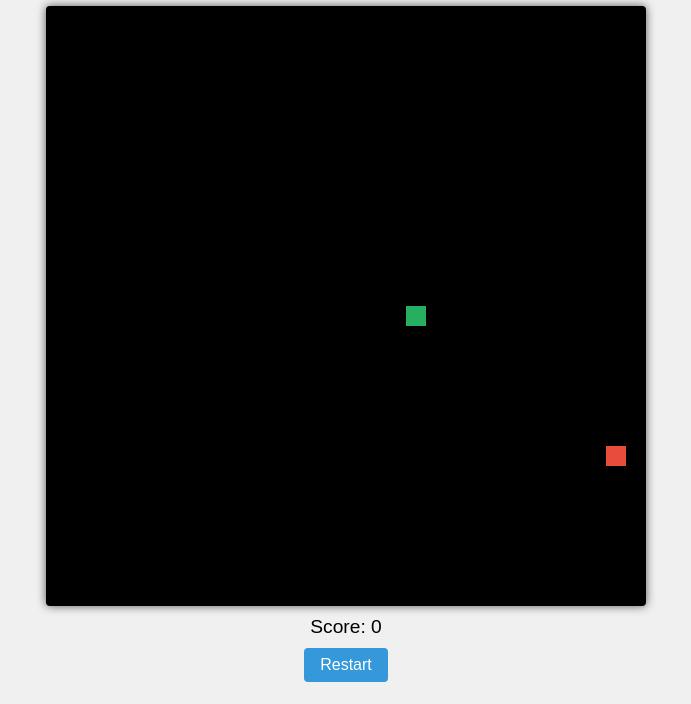
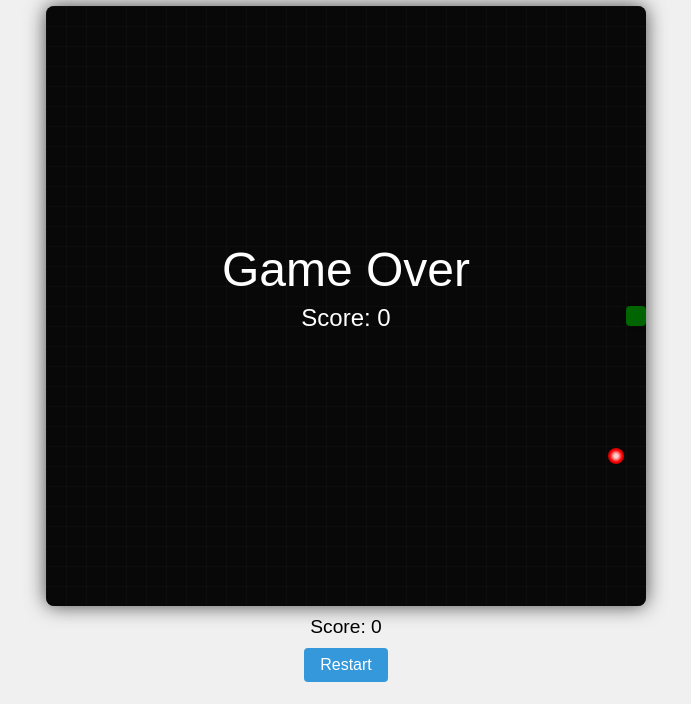
Before and after one commit to Reddy6812/snakegame, a plain HTML site: page index.html in a window 1280 px wide. Shown: the part 96-800 px from the top of the page, without its empty margins (294-985 px from the left). Drawn offline with Linux system fonts and the light colour scheme.

Commit message:
Improve graphics and border collision

```diff
--- a/script.js
+++ b/script.js
@@ -13,6 +13,22 @@ let score;
 let gameInterval;
 let speed = 150;
 
+// Add helper function to draw rounded rectangles
+function drawRoundedRect(x, y, width, height, radius) {
+    ctx.beginPath();
+    ctx.moveTo(x + radius, y);
+    ctx.lineTo(x + width - radius, y);
+    ctx.quadraticCurveTo(x + width, y, x + width, y + radius);
+    ctx.lineTo(x + width, y + height - radius);
+    ctx.quadraticCurveTo(x + width, y + height, x + width - radius, y + height);
+    ctx.lineTo(x + radius, y + height);
+    ctx.quadraticCurveTo(x, y + height, x, y + height - radius);
+    ctx.lineTo(x, y + radius);
+    ctx.quadraticCurveTo(x, y, x + radius, y);
+    ctx.closePath();
+    ctx.fill();
+}
+
 // Snake class definition
 class Snake {
     constructor() {
@@ -27,10 +43,17 @@ class Snake {
     }
 
     draw() {
-        ctx.fillStyle = '#27ae60';
+        ctx.save();
+        ctx.shadowColor = 'rgba(0, 0, 0, 0.5)';
+        ctx.shadowBlur = 10;
+        const grad = ctx.createLinearGradient(0, 0, scale, scale);
+        grad.addColorStop(0, '#00ff00');
+        grad.addColorStop(1, '#006400');
+        ctx.fillStyle = grad;
         for (let segment of this.body) {
-            ctx.fillRect(segment.x * scale, segment.y * scale, scale, scale);
+            drawRoundedRect(segment.x * scale, segment.y * scale, scale, scale, scale * 0.2);
         }
+        ctx.restore();
     }
 
     update() {
@@ -41,9 +64,11 @@ class Snake {
         }
 
         const head = { x: this.body[0].x + this.xSpeed, y: this.body[0].y + this.ySpeed };
-        // Wrap around edges
-        head.x = (head.x + cols) % cols;
-        head.y = (head.y + rows) % rows;
+        // Check for border collision
+        if (head.x < 0 || head.x >= cols || head.y < 0 || head.y >= rows) {
+            gameOver();
+            return;
+        }
 
         // Check self-collision
         for (let segment of this.body) {
@@ -85,8 +110,18 @@ function placeFood() {
 }
 
 function drawFood() {
-    ctx.fillStyle = '#e74c3c';
-    ctx.fillRect(food.x * scale, food.y * scale, scale, scale);
+    ctx.save();
+    const centerX = food.x * scale + scale / 2;
+    const centerY = food.y * scale + scale / 2;
+    const grad = ctx.createRadialGradient(centerX, centerY, scale * 0.1, centerX, centerY, scale * 0.5);
+    grad.addColorStop(0, '#ffcccc');
+    grad.addColorStop(0.5, '#ff0000');
+    grad.addColorStop(1, '#880000');
+    ctx.fillStyle = grad;
+    ctx.beginPath();
+    ctx.arc(centerX, centerY, scale * 0.4, 0, 2 * Math.PI);
+    ctx.fill();
+    ctx.restore();
 }
 
 function gameOver() {
--- a/style.css
+++ b/style.css
@@ -17,11 +17,16 @@ body {
 
 /* Canvas styling */
 canvas {
-    background: #000;
+    background-color: #111;
+    /* subtle grid background */
+    background-image:
+        linear-gradient(rgba(255,255,255,0.05) 1px, transparent 1px),
+        linear-gradient(90deg, rgba(255,255,255,0.05) 1px, transparent 1px);
+    background-size: 20px 20px;
     display: block;
     margin: 0 auto;
-    box-shadow: 0 0 10px #555;
-    border-radius: 4px;
+    box-shadow: 0 0 20px rgba(0,0,0,0.7);
+    border-radius: 8px;
 }
 
 /* Score display */
```
Also changed, not shown: 1 other file.
